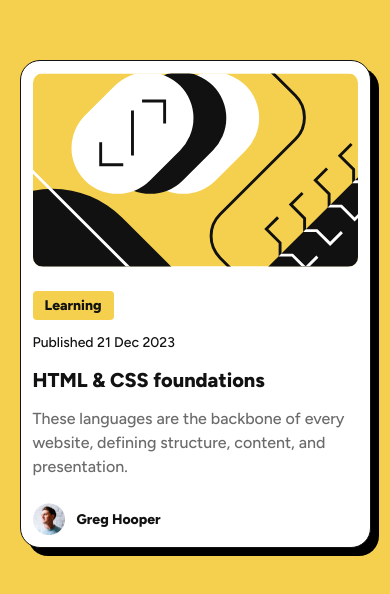
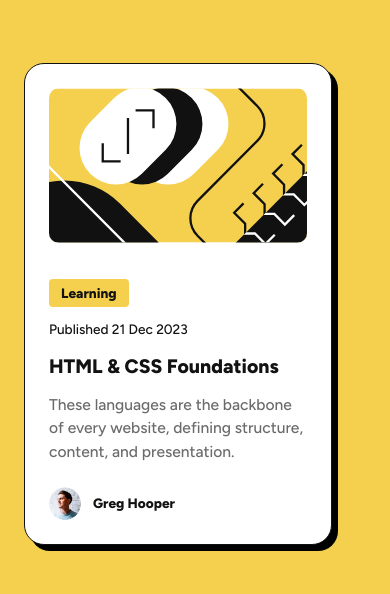
Before and after one commit to eurico3/blog_preview_card, a plain HTML site: page index.html in a window 390 px wide. Shown: the part 118-712 px from the top of the page. Drawn offline with Linux system fonts and the light colour scheme.

Commit message:
ading hoover

```diff
--- a/index.html
+++ b/index.html
@@ -3,29 +3,44 @@
 <head>
   <meta charset="UTF-8">
   <meta name="viewport" content="width=device-width, initial-scale=1.0">
-  <!-- displays site properly based on user's device -->
+  <title>Blog Preview Card</title>
 
+  <!-- Favicon -->
   <link rel="icon" type="image/png" sizes="32x32" href="./assets/images/favicon-32x32.png">
 
-  <title>Dynamic Blog preview card</title>
-
+  <!-- Google Fonts -->
   <link rel="preconnect" href="https://fonts.googleapis.com">
   <link rel="preconnect" href="https://fonts.gstatic.com" crossorigin>
-  <link href="https://fonts.googleapis.com/css2?family=Figtree:ital,wght@0,300..900;1,300..900&display=swap" rel="stylesheet">
-  <link rel="stylesheet" href="styles.css"></link>
+  <link href="https://fonts.googleapis.com/css2?family=Figtree:wght@300..900&display=swap" rel="stylesheet">
+
+  <!-- Stylesheet -->
+  <link rel="stylesheet" href="styles.css">
 </head>
 <body>
   <main>
     <section class="card">
+      <!-- Article Image -->
       <img class="card-img" src="./assets/images/illustration-article.svg" alt="Illustration representing HTML & CSS concepts">
+
       <div class="card-article">
-        <span class="article-tag">Learning</span>
+        <!-- Category Tag -->
+        <span class="article-tag" aria-label="Article category">Learning</span>
+
+        <!-- Publish Date -->
         <time class="article-publish-time" datetime="2023-12-21">Published 21 Dec 2023</time>
-        <h2 class="article-title">HTML & CSS foundations</h2>
-        <p class="article-description">These languages are the backbone of every website, defining structure, content, and presentation.</p>
+
+        <!-- Article Title -->
+        <h2 class="article-title" tabindex="0">HTML & CSS Foundations</h2>
+
+        <!-- Article Description -->
+        <p class="article-description">
+          These languages are the backbone of every website, defining structure, content, and presentation.
+        </p>
       </div>
+
+      <!-- Author Section -->
       <div class="card-author">
-        <img class="author-avatar" src="./assets/images/image-avatar.webp" alt="author-avatar">
+        <img class="author-avatar" src="./assets/images/image-avatar.webp" alt="Avatar of author Greg Hooper">
         <span class="author-name">Greg Hooper</span>
       </div>
     </section>
--- a/styles.css
+++ b/styles.css
@@ -1,24 +1,29 @@
+/* Reset Default Styles */
 * {
     margin: 0;
     padding: 0;
     box-sizing: border-box;
-    /* -webkit-font-smoothing: antialiased; */
 }
 
+/* Color and Font Variables */
 :root {
     --yellow: hsl(47, 88%, 63%);
     --white: hsl(0, 0%, 100%);
     --grey-500: hsl(0, 0%, 42%);
     --grey-950: hsl(0, 0%, 7%);
     --dark: hsl(0, 0%, 0%);
-    --font-24: 24px;
-    --font-20: 20px;
-    --font-16: 16px;
-    --font-14: 14px;
+
     --spacing-24: 24px;
     --spacing-12: 12px;
+
+    /* Dynamic Font Sizes - Adjusts Without Media Queries */
+    --font-24: clamp(18px, 5vw, 24px);
+    --font-20: clamp(16px, 4.5vw, 20px);
+    --font-16: clamp(14px, 4vw, 16px);
+    --font-14: clamp(12px, 3.5vw, 14px);
 }
 
+/* Page Background */
 body {
     background-color: var(--yellow);
     font-family: "Figtree", sans-serif;
@@ -26,11 +31,13 @@
     align-items: center;
     justify-content: center;
     min-height: 100vh;
+    padding: var(--spacing-24);
 }
 
+/* Card Container */
 .card {
-    max-width: 100%;
-    width: 384px;
+    max-width: 384px;
+    width: 90%;
     background-color: var(--white);
     border-radius: 20px;
     overflow: hidden;
@@ -39,26 +46,32 @@
     flex-direction: column;
     align-items: flex-start;
     border: 1px solid var(--grey-950);
-    box-shadow: 8px 8px 0px 0px var(--dark);
+    box-shadow: 6px 6px 0px var(--dark);
+    transition: box-shadow 0.3s ease-in-out;
 }
 
+/* Card Hover Effect */
+.card:hover {
+    box-shadow: 10px 10px 0px var(--dark);
+}
+
+/* Article Image */
 .card-img {
     width: 100%;
     border-radius: 10px;
 }
 
+/* Article Section */
 .card-article {
     margin: var(--spacing-24) 0;
 }
 
+/* Add Spacing Between Elements */
 .card-article > * {
     margin-top: var(--spacing-12);
 }
 
-  .card-article > *:first-child {
-    margin-top: 0;
-  }
-
+/* Article Tag */
 .article-tag {
     background-color: var(--yellow);
     display: inline-block;
@@ -70,6 +83,7 @@
     line-height: 150%;
 }
 
+/* Publish Date */
 .article-publish-time {
     display: block;
     font-size: var(--font-14);
@@ -78,19 +92,22 @@
     line-height: 150%;
 }
 
+/* Article Title */
 .article-title {
-    font-size: clamp(var(--font-20), 5vw, var(--font-24));
+    font-size: var(--font-24);
     font-weight: 800;
     color: var(--grey-950);
     line-height: 150%;
     transition: color 0.3s ease-in-out;
 }
 
-  .article-title:hover {
+/* Hover & Focus Effects for Title */
+.article-title:hover, .article-title:focus {
     color: var(--yellow);
     cursor: pointer;
 }
 
+/* Article Description */
 .article-description {
     font-size: var(--font-16);
     font-weight: 500;
@@ -98,29 +115,37 @@
     line-height: 150%;
 }
 
+/* Author Section */
 .card-author {
     display: flex;
     align-items: center;
+    gap: var(--spacing-12);
 }
 
+/* Author Avatar */
 .author-avatar {
     width: 32px;
     height: auto;
-    margin-right: var(--spacing-12);
+    border-radius: 50%;
 }
 
+/* Author Name */
 .author-name {
-    display: inline-block;
     font-size: var(--font-14);
     font-weight: 800;
     color: var(--grey-950);
     line-height: 150%;
 }
 
-  @media (max-width: 400px) {
-    .card {
-      width: 90%;
-      margin: 0 auto;
-      padding: var(--spacing-12);
+/* Improve Accessibility: Hover & Focus States */
+.article-tag:hover, .article-tag:focus {
+    background-color: var(--grey-950);
+    color: var(--yellow);
+    transition: background-color 0.3s ease-in-out, color 0.3s ease-in-out;
 }
+
+/* Add Focus States for Keyboard Users */
+.article-title:focus, .article-tag:focus, .author-name:focus {
+    outline: 2px dashed var(--dark);
+    outline-offset: 3px;
 }
```
Lines whose indentation alone changed are shown as unchanged.
